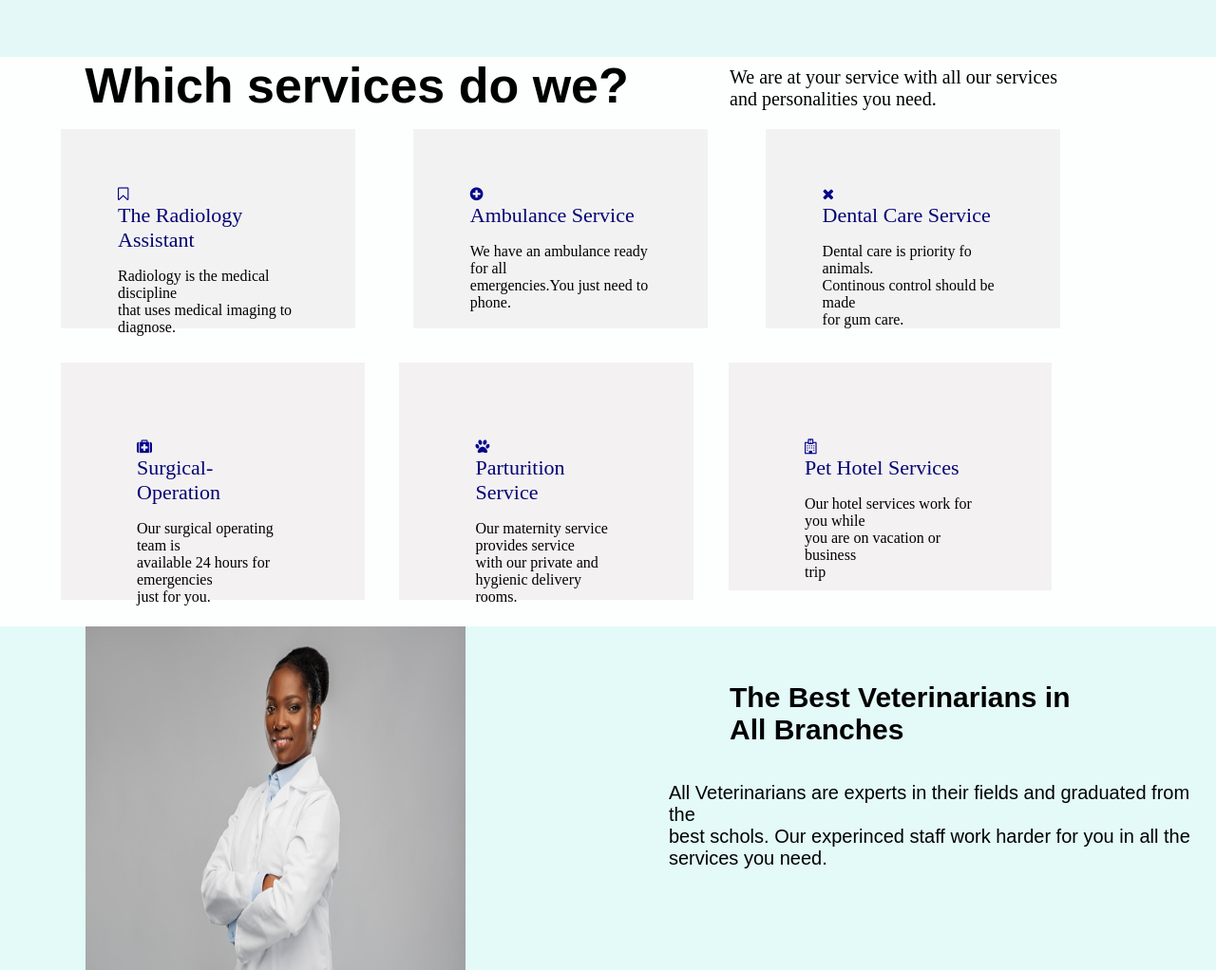
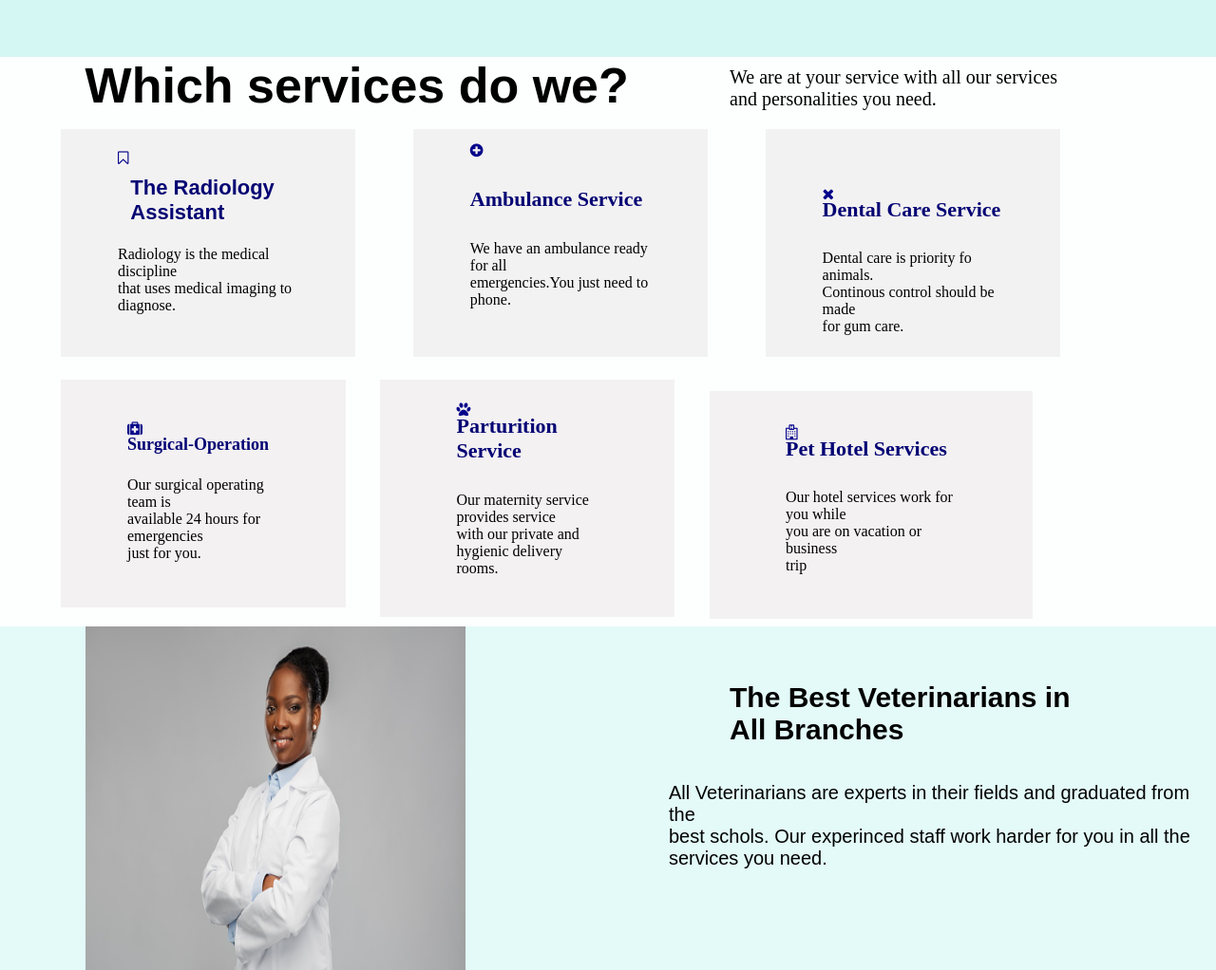
Before and after one commit to Kishoiyan-Charity1/Landing-page, a plain HTML site: page index.html in a window 1280 px wide. Shown: the part 660-1682 px from the top of the page at 95% size. Drawn offline with Linux system fonts and the light colour scheme.

Commit message:
first commit

```diff
--- a/index.html
+++ b/index.html
@@ -61,7 +61,9 @@
             <div class="book">
             <i class="fa fa-bookmark-o"></i>
             </div>
-            <h7>The Radiology Assistant</h7>
+            <div class="title-1">
+            <h3>The Radiology Assistant</h3>
+            </div>
             <P>Radiology is the medical discipline<br>that uses medical imaging to<br>diagnose.</P>
         </div>
 
@@ -72,7 +74,9 @@
             <div class="plus">
             <i class="fa fa-plus-circle "></i>
             </div>
-            <h8>Ambulance Service</h8>
+            <div class="title-2">
+            <h4>Ambulance Service</h4>
+            </div>
             <p>We have an ambulance ready for all<br>emergencies.You just need to<br>phone.</p>
         </div>
 
@@ -82,7 +86,7 @@
             <div class="times">
             <i class="fa fa-times"></i>
             </div>
-            <h9>Dental Care Service</h9>
+            <h4>Dental Care Service</h4>
             <p>Dental care is priority fo animals.<br>Continous control should be made<br>for gum care.</p>
         </div>
 
@@ -94,7 +98,7 @@
             <div class="med">
             <i class="fa fa-medkit"></i>
             </div>
-            <h10>Surgical-Operation</h10>
+            <h4>Surgical-Operation</h4>
             <p>Our surgical operating team is<br>available 24 hours for emergencies<br>just for you.</p>
         </div>
 
@@ -104,7 +108,7 @@
             <div class="paw">
             <i class="fa fa-paw"></i>
             </div>
-            <h11>Parturition Service</h11>
+            <h4>Parturition Service</h4>
             <p>Our maternity service provides service<br>with our private and hygienic delivery<br>rooms.</p>
         </div>
 
@@ -114,7 +118,7 @@
             <div class="hosp">
             <i class="fa fa-hospital-o"></i>
             </div>
-            <h12>Pet Hotel Services</h12>
+            <h4>Pet Hotel Services</h4>
             <p>Our hotel services work for you while<br>you are on vacation or business<br>trip</p>
         </div>
     </div>
@@ -146,8 +150,10 @@
 
             <div class="section-4">
             <div class="sec">
+                <div class="quo1">
                 <i class="fa fa-quote-left"></i>
-                <h13>Intrested and Experienced Veterinariean</h13>
+                </div>
+                <h4>Intrested and Experienced Veterinariean</h4>
                 <p>I really thank the whole team we visited for our cat<br>Lexa. She had be neitered and she came out
                  of<br>the surgery without any pain. when we came to<br>the controls later, they took care of us in
                  the best<br>way possible.</p>
@@ -165,8 +171,11 @@
 
             <div class="sec-2">
             <div class="sec-22">
+                <div class="quo2">
                 <i class="fa fa-quote-left"></i>
-                <h14>Both cheap and friendly staff.</h14>
+                </div>
+                <h4>Both cheap and friendly staff.</h4>
+
                 <p>We came from dog Bobby. There was a murble in<br>his throat. We benefited from the ambulance ancs<br>
                 services due to the need for emergency darkness<br>dintervention. They arrived in 15 minutes and anima<br>intervened
                 immediately.</p>
@@ -228,11 +237,13 @@
     </section>
 
     <footer>
+        <div class="all">
 
         <div class="footer-1">
-            <header>
+            <div class="h1">
                 <P>YourPet.</P>
-            </header>
+                </div>
+
 
             <div class="list-1">
                 <nav>
@@ -304,6 +315,7 @@
             </div>
 
         </div>
+        </footer>
 
 
     </footer>
--- a/style.css
+++ b/style.css
@@ -1,7 +1,7 @@
 body{
     margin: 0;
     padding: 0;
-    background-color: rgb(228, 248, 247);
+    background-color: rgb(213, 247, 244);
 
 }
 nav{
@@ -26,9 +26,9 @@ nav{
     height: 400px;
     width: 400px;
     border-radius: 20px;
-    background-color: rgb(241, 247, 247);
+    background-color: rgb(213, 248, 248);
     border-radius: 240px;
-    border: 50px solid rgb(131, 216, 228);
+    border: 50px solid rgb(128, 234, 248);
 
 
 
@@ -48,7 +48,7 @@ h4{
 }
 
 h2{
-    background:rgb(165, 247, 243);
+    background:rgb(153, 248, 245);
     margin-top: -10%;
     left:50px;
     width:150px;
@@ -96,9 +96,11 @@ ul li{
 }
 .plus{
    color: rgb(3, 3, 138);
+   margin-top: -24%;
 }
 .book{
     color: rgb(3, 3, 138);
+    margin-top: -20%;
 }
 
 .times{
@@ -106,32 +108,37 @@ ul li{
 }
 .med{
     color: rgb(3, 3, 138);
+    margin-top: -17%;
+
 }
 .paw{
    color: rgb(3, 3, 138);
+   margin-top: -38%;
 }
 .hosp{
     color: rgb(3, 3, 138);
+    margin-top: -25%;
 }
 
 .one{
     padding: 60px;
     width: 190px;
-    height: 90px;
+    height: 120px;
     background-color: rgb(243, 242, 242);
+
 }
 .two{
     padding: 60px;
     margin-left: 5%;
     width: 190px;
-    height: 90px;
+    height: 120px;
     background-color: rgb(243, 242, 242);
 }
 .three{
     padding: 60px;
     margin-left: 5%;
     width: 190px;
-    height: 90px;
+    height: 120px;
     background-color: rgb(243, 242, 242);
 }
 
@@ -148,11 +155,12 @@ ul li{
     padding-left: 5%;
 }
 .surgi{
-    padding: 80px;
+    padding: 70px;
     width: 160px;
-    height: 90px;
-    margin-top: 3%;
+    height: 100px;
+    margin-top: 2%;
     background-color: rgb(243, 241, 242);
+    margin-bottom: 2%;
 }
 .pertu{
     padding: 80px;
@@ -161,6 +169,7 @@ ul li{
     margin-top: 3%;
     margin-left: 3%;
     background-color: rgb(243, 241, 242);
+    margin-top: 2%;
 
 }
 .pet{
@@ -226,29 +235,35 @@ h6{
    font-family: sans-serif;
 
 }
-h7{
+.title-1 h3{
+    font-size: 22px;
+    color: rgb(4, 4, 116);
+    margin-top: 5%;
+}
+.title-2 h4{
     font-size: 22px;
     color: rgb(4, 4, 116);
 }
-h8{
+ .three h4{
     font-size: 22px;
     color: rgb(4, 4, 116);
+    margin-top: -3%;
+
 }
-h9{
+.surgi h4{
+    font-size: 18px;
+    color: rgb(4, 4, 116);
+    margin-top: -2%;
+}
+.pertu h4{
     font-size: 22px;
     color: rgb(4, 4, 116);
+    margin-top: -3%;
 }
-h10{
+.pet h4{
     font-size: 22px;
     color: rgb(4, 4, 116);
-}
-h11{
-    font-size: 22px;
-    color: rgb(4, 4, 116);
-}
-h12{
-    font-size: 22px;
-    color: rgb(4, 4, 116);
+    margin-top: -3%;
 }
 .statement{
     background-color: rgb(220, 245, 250);
@@ -274,7 +289,7 @@ h12{
 
 
 
-.sec h13{
+.sec h4{
     font-size: 24px;
     font-family: sans-serif;
 
@@ -312,7 +327,7 @@ h12{
 }
 
 
-.sec-2 h14{
+.sec-2 h4{
     font-size: 25px;
     font-family: sans-serif;
 
@@ -393,15 +408,23 @@ h12{
     font-family: sans-serif;
     margin-left: 12%;
     text-align: center;
+
 }
 .info{
     font-size: 25px;
-    background-color: rgb(209, 255, 246);
     display: flex;
     height: 72px;
+    margin-top: 5%;
 
 
 }
+.all{
+    margin-top: -23%;
+   background-color: rgb(163, 229, 231);
+
+}
+
+
 
 
 .btnn button{
@@ -423,13 +446,19 @@ h12{
 }
 .footer-1{
     height: 300px;
+    margin-bottom: 5%;
 }
 
 .footer-1 p{
-    font-size: 31px;
+    font-size: 32px;
     margin-left: 5%;
+    margin-top: 5%;
 
 }
+.h1{
+    margin-bottom: 5%;
+}
+
 .media{
     margin-left: 5%;
     color: blue;
@@ -439,6 +468,8 @@ h12{
 .list-1{
     margin-left: 5%;
     font-size: 15px;
+    margin-top: 5%;
+
 }
 
 .footer-2{
@@ -481,3 +512,11 @@ footer{
 .star-2{
     color: rgb(153, 102, 6);
 }
+
+.quo1{
+    color: rgb(6, 6, 138);
+
+}
+.quo2{
+    color: rgb(6, 6, 138);
+}
```
